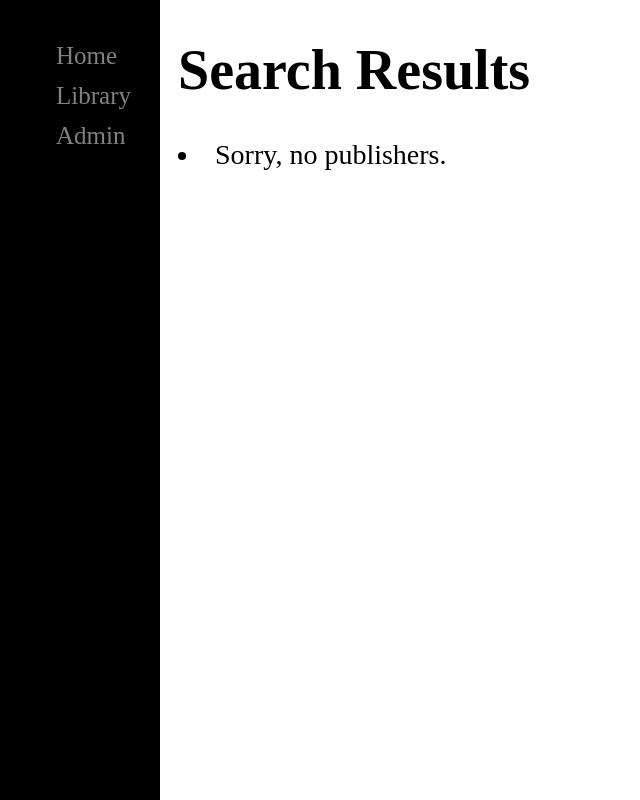
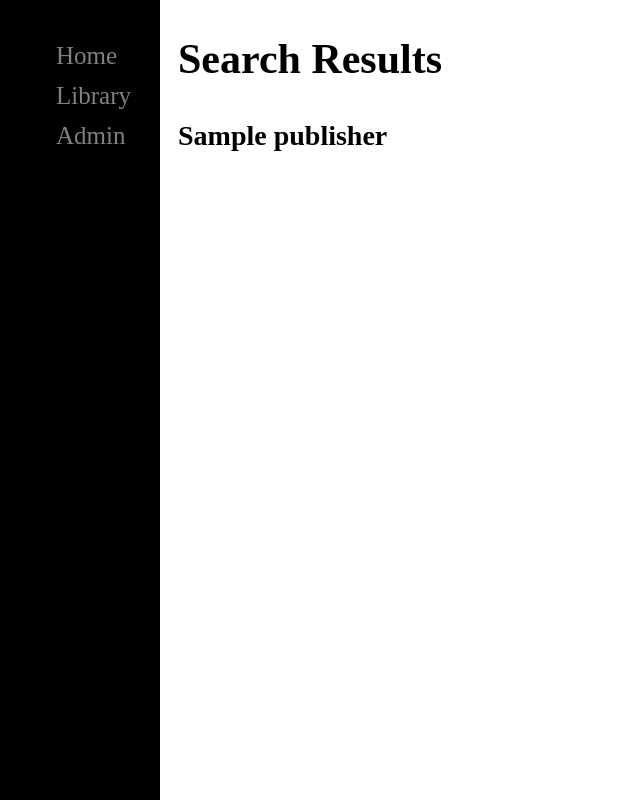
Before and after one commit to talhasimsek66/testProject, a Django app: page /library/search/ in a window 1280 px wide. Shown: the whole page, without its empty margins (0-640 px from the left). Run offline with Django 5.2, Linux system fonts and the light colour scheme; tables that the repository leaves empty hold one stand-in row (values such as "Sample post").

Commit message:
Placeholder implementation for web form with Publisher objects.

```diff
--- a/library/templates/results.html
+++ b/library/templates/results.html
@@ -1,12 +1,12 @@
 {% extends 'base.html' %}
 
 {% block content %}
-    <h1>Search Results</h1>
+    <h2>Search Results</h2>
     {% for publisher in publishers %}
         {% if publisher.name %}
-            <h2>{{ publisher.name }}</h2>
+            <h4>{{ publisher.name }}</h4>
         {% endif %}
     {% empty %}
-        <li>Sorry, no publishers.</li>
+        <li>Sorry, no publishers matched your criteria.</li>
     {% endfor %}
 {% endblock %}
--- a/library/views.py
+++ b/library/views.py
@@ -1,9 +1,15 @@
 # Create your views here.
 from django.http import HttpResponse, Http404, HttpResponseRedirect
 from django.shortcuts import render
+
+from library.models import Publisher
+
 
 def home(request):
     return render(request, "home.html")
 
 def search(request):
-    return render(request, "results.html")
+    return render(request,
+                  "results.html",
+                  context = {'publishers': Publisher.objects.all()
+})
```
